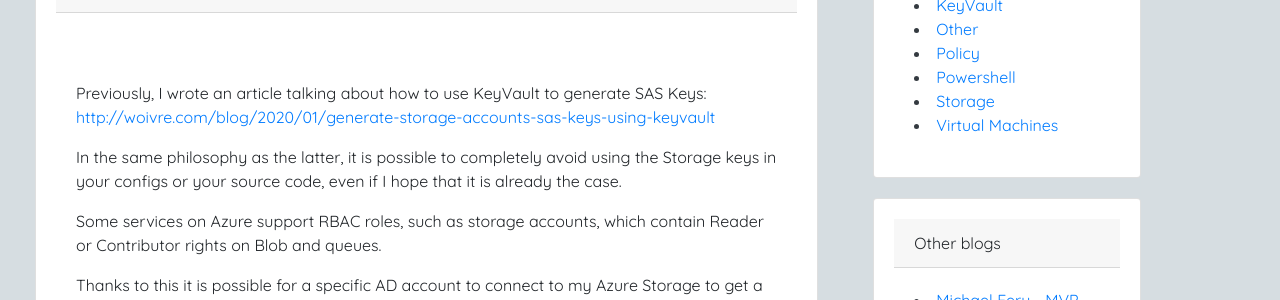
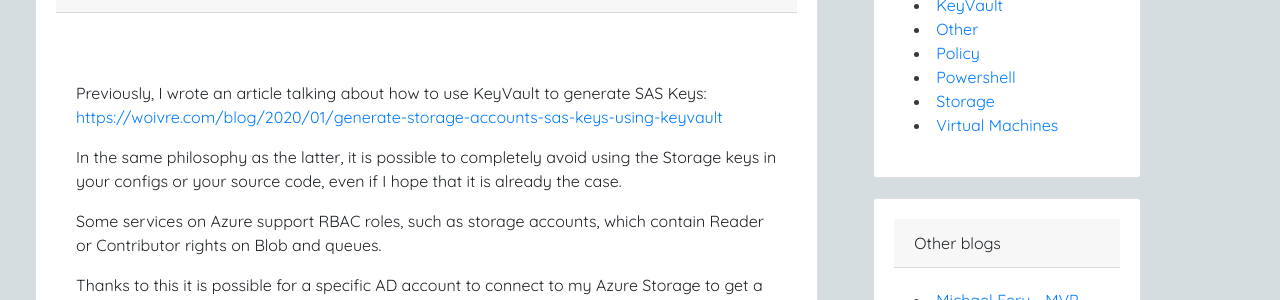
Before and after one commit to wilfriedwoivre/wilfriedwoivre.en.github.io, a Jekyll site: the page built from _posts/2020-01-20-login-to-your-storage-accounts-using-azure-active-directory.md, in a window 1280 px wide. Shown: the part 432-732 px from the top of the page. Built offline with Jekyll 4.4.1, drawn with Linux system fonts in a browser that asks for light colours; nearby versions of some CDN libraries; some of the changed lines change nothing that is shown.

Commit message:
Update 2020-01-20-login-to-your-storage-accounts-using-azure-active-directory.md

```diff
--- a/_posts/2020-01-20-login-to-your-storage-accounts-using-azure-active-directory.md
+++ b/_posts/2020-01-20-login-to-your-storage-accounts-using-azure-active-directory.md
@@ -5,7 +5,7 @@ date: 2020-01-20
 categories: [ "Azure", "Storage", "Azure Active Directory" ]
 ---
 
-Previously, I wrote an article talking about how to use KeyVault to generate SAS Keys: [http://woivre.com/blog/2020/01/generate-storage-accounts-sas-keys-using-keyvault](http://woivre.com/blog/2020/01/generate-storage-accounts-sas-keys-using-keyvault)
+Previously, I wrote an article talking about how to use KeyVault to generate SAS Keys: [https://woivre.com/blog/2020/01/generate-storage-accounts-sas-keys-using-keyvault](https://woivre.com/blog/2020/01/generate-storage-accounts-sas-keys-using-keyvault)
 
 In the same philosophy as the latter, it is possible to completely avoid using the Storage keys in your configs or your source code, even if I hope that it is already the case.
 
```
